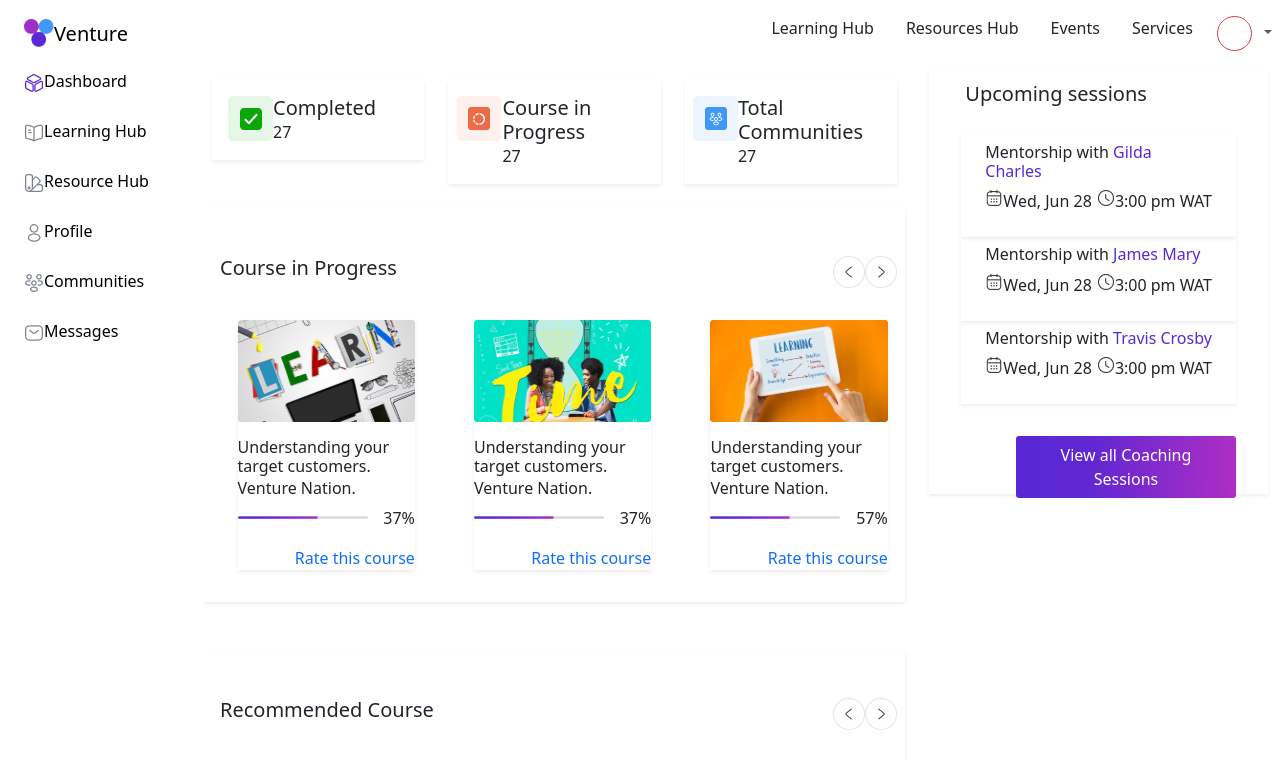
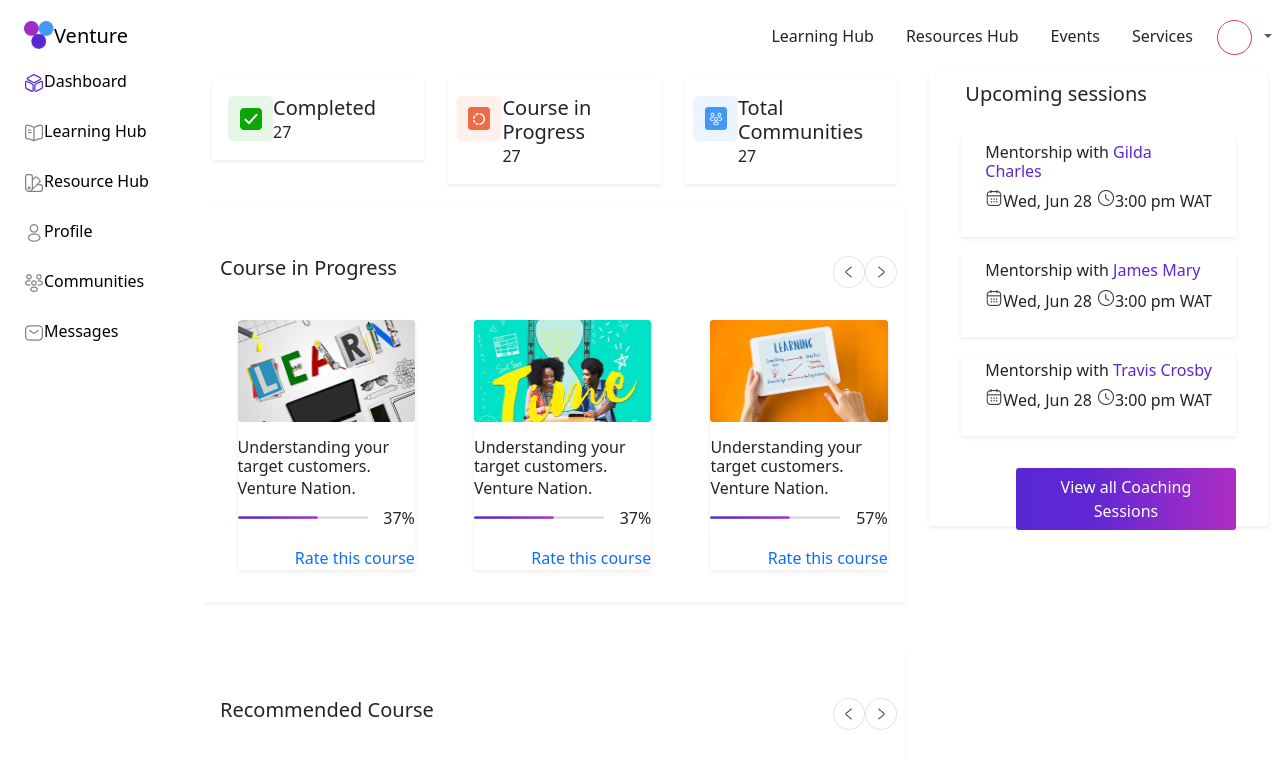
Before and after one commit to GloryOdunayo/Ventures, a Next.js app: page /dashboard in a window 1280 px wide. Shown: the top 760 px of the page. Built offline with nearby package versions, Linux system fonts and the light colour scheme; no server answers.

Commit message:
dashboard started

```diff
--- a/components/Nav.tsx
+++ b/components/Nav.tsx
@@ -47,27 +47,27 @@ const Nav: React.FC = () => {
                     </button>
                     <div className="collapse navbar-collapse justify-content-center justify-content-md-end" id="navbar-menu">
                         <ul className="navbar-nav">
-                            <li className="nav-item flex-row justify-content-start align-items-center pt-2">
+                            <li className="nav-item flex-row justify-content-start align-items-center pt-3">
                                 <a className="text-dark px-md-3 py-3 w-auto text-decoration-none " href="">
                                     Learning Hub
                                 </a>
                             </li>
-                            <li className="nav-item flex-row justify-content-start align-items-center pt-2">
+                            <li className="nav-item flex-row justify-content-start align-items-center pt-3">
                                 <a className="text-dark px-md-3 py-3 w-auto text-decoration-none " href="">
                                     Resources Hub
                                 </a>
                             </li>
-                            <li className="nav-item flex-row justify-content-start align-items-center pt-2">
+                            <li className="nav-item flex-row justify-content-start align-items-center pt-3">
                                 <a className="text-dark px-md-3 py-3 w-auto text-decoration-none " href="">
                                     Events
                                 </a>
                             </li>
-                            <li className="nav-item flex-row justify-content-start align-items-center pt-2">
+                            <li className="nav-item flex-row justify-content-start align-items-center pt-3">
                                 <a className="text-dark px-md-3 py-3 w-auto text-decoration-none " href="">
                                     Services
                                 </a>
                             </li>
-                            <li className="nav-item dropdown">
+                            <li className="nav-item dropdown pt-1">
                                 <a className="nav-link dropdown-toggle fw-bold border-left-1" href="" role="button" data-bs-toggle="dropdown" aria-expanded="false">
                                 <Image src={profile} alt="Profile Image" width={35} height={35} className="border rounded-circle border-danger me-2"/>{data.fullname}
                                 </a>
--- a/pages/dashboard.tsx
+++ b/pages/dashboard.tsx
@@ -243,7 +243,7 @@ const AddPost: React.FC = () => {
                                         <h5>Upcoming sessions</h5>
                                     </div>
                                     <div className={styles.section__session__body}>
-                                        <div className="p-2 shadow-sm px-4">
+                                        <div className="p-2 shadow-sm px-4 mb-3">
                                             <h6>Mentorship with <span>Gilda Charles</span></h6>
                                             <div className="d-flex justify-content-between">
                                                 <div className="d-flex">
@@ -256,7 +256,7 @@ const AddPost: React.FC = () => {
                                                 </div>
                                             </div>
                                         </div>
-                                        <div className="p-2 shadow-sm px-4">
+                                        <div className="p-2 shadow-sm px-4 mb-3">
                                             <h6>Mentorship with <span>James Mary</span></h6>
                                             <div className="d-flex justify-content-between">
                                                 <div className="d-flex">
--- a/styles/globals.scss
+++ b/styles/globals.scss
@@ -13,11 +13,11 @@ body {
 
 @media (prefers-color-scheme: dark) {
   html {
-    // color-scheme: dark;
+    color-scheme: dark;
   }
   body {
-    // color: white;
-    // background: black;
+    color: white;
+    background: black;
   }
 
 }
```
